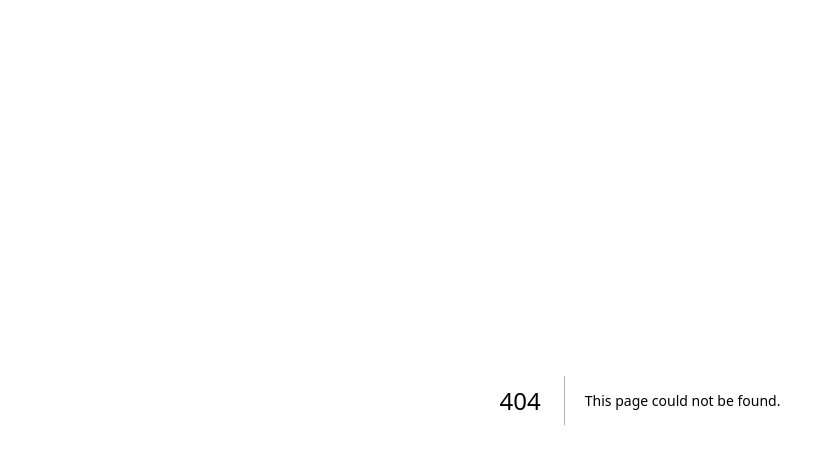
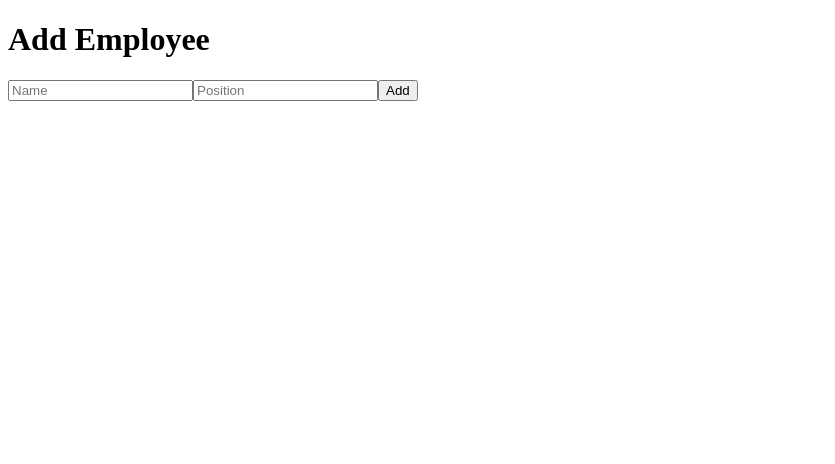
Before and after one commit to omsandeeppatil-pvt/Emp-Master, a Next.js app: page /add in a window 1280 px wide. Before the commit this address had no page. Shown: the top 464 px of the page, without its empty margins (0-835 px from the left). Built offline with nearby package versions, Linux system fonts and the light colour scheme.

Commit message:
Create add.js

```diff
--- /dev/null
+++ b/pages/add.js
@@ -0,0 +1,39 @@
+import { useState } from "react";
+import { useRouter } from "next/router";
+
+export default function AddEmployee() {
+  const [name, setName] = useState("");
+  const [position, setPosition] = useState("");
+  const router = useRouter();
+
+  const handleSubmit = async (e) => {
+    e.preventDefault();
+    await fetch("/api/employees", {
+      method: "POST",
+      headers: {
+        "Content-Type": "application/json",
+      },
+      body: JSON.stringify({ name, position }),
+    });
+    router.push("/");
+  };
+
+  return (
+    <form onSubmit={handleSubmit}>
+      <h1>Add Employee</h1>
+      <input
+        type="text"
+        placeholder="Name"
+        value={name}
+        onChange={(e) => setName(e.target.value)}
+      />
+      <input
+        type="text"
+        placeholder="Position"
+        value={position}
+        onChange={(e) => setPosition(e.target.value)}
+      />
+      <button type="submit">Add</button>
+    </form>
+  );
+}
```
